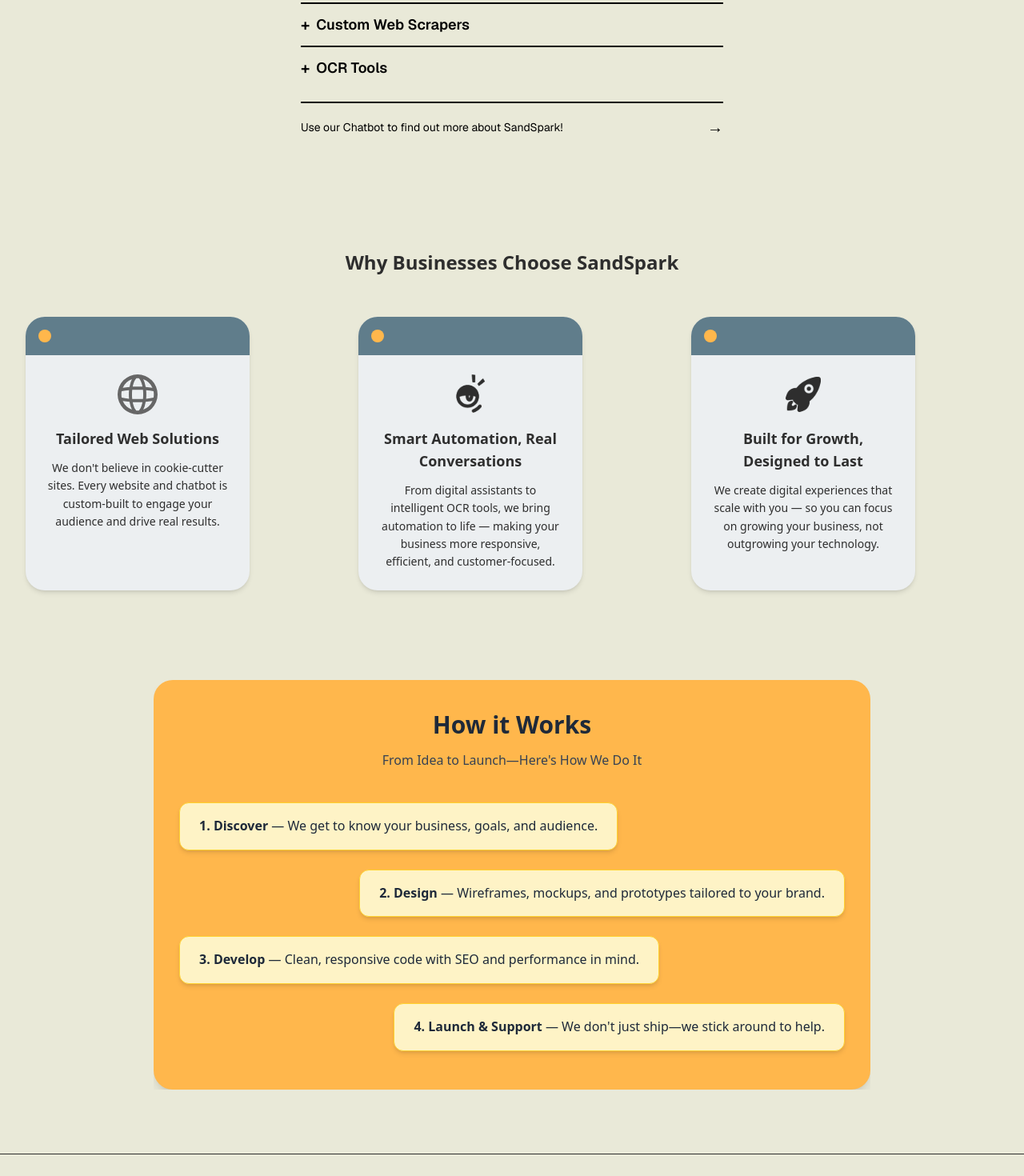
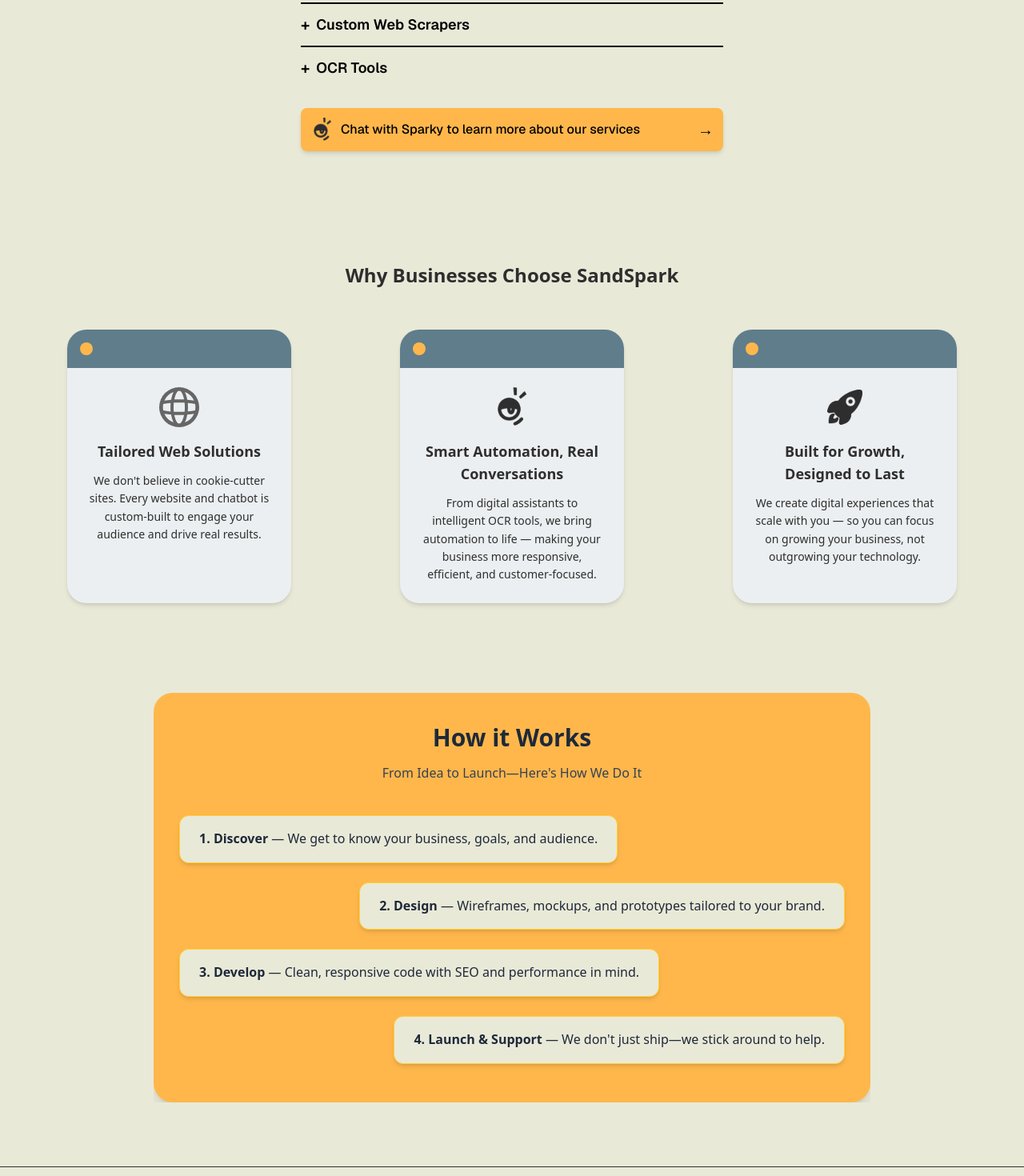
Before and after one commit to mohakh2/sandspark, a Next.js app: page / in a window 1280 px wide. Shown: the part 1520-2990 px from the top of the page at 80% size. Built offline with nearby package versions, Linux system fonts and the light colour scheme.

Commit message:
feat: enhance FeatureShowcase and HowItWorks components with improved styling; update ServiceAccordion to include chatbot image and refined layout

```diff
--- a/src/components/organisms/FeatureShowcase.tsx
+++ b/src/components/organisms/FeatureShowcase.tsx
@@ -34,7 +34,7 @@ export default function FeatureShowcase({ title, features }: FeatureShowcaseProp
     <section className="py-10 sm:py-16 w-full px-4" id="about">
       <div className="container mx-auto">
         <Heading size="md" className="text-center mb-6 sm:mb-12">{title}</Heading>
-        <div className="grid grid-cols-1 sm:grid-cols-2 lg:grid-cols-3 gap-6 sm:gap-8">
+        <div className="grid grid-cols-1 sm:grid-cols-2 lg:grid-cols-3 gap-6 sm:gap-8 justify-items-center">
           {features.map((feature, index) => (
             <FeatureCard
               key={index}
--- a/src/components/organisms/HowItWorks.tsx
+++ b/src/components/organisms/HowItWorks.tsx
@@ -32,7 +32,7 @@ export default function HowItWorks({ title, subtitle, steps }: HowItWorksProps)
                   key={step.number}
                   className={`flex ${index % 2 === 0 ? 'justify-start' : 'justify-end'}`}
                 >
-                  <div className="bg-amber-100 rounded-lg sm:rounded-xl px-4 sm:px-6 py-3 sm:py-4 shadow-md border border-amber-300 max-w-[90%] sm:max-w-[80%]">
+                  <div className="bg-[#E9E9D8] rounded-lg sm:rounded-xl px-4 sm:px-6 py-3 sm:py-4 shadow-md border border-amber-300 max-w-[90%] sm:max-w-[80%]">
                     <p className="text-gray-800 text-sm sm:text-base">
                       <span className="font-bold">{step.number}. {step.title}</span> — {step.description}
                     </p>
--- a/src/components/organisms/ServiceAccordion.tsx
+++ b/src/components/organisms/ServiceAccordion.tsx
@@ -1,6 +1,8 @@
 'use client'
 import { useState } from "react";
 import AccordionItem from "../molecules/AccordionItem";
+import Image from "next/image";
+import sparkySvg from "../../../public/sparky.svg";
 
 type ServiceData = {
   title: string
@@ -37,11 +39,14 @@ export default function ServiceAccordion({
         />
       ))}
       <div
-        className="border-t-2 border-black mt-4 pt-4 flex items-center justify-between text-sm cursor-pointer"
+        className="mt-6 p-3 flex items-center justify-between rounded-lg bg-[#FFB74C] hover:bg-[#FFD699] transition-colors cursor-pointer shadow-md"
         onClick={onChatbotClick}
       >
-        <span>Use our Chatbot to find out more about SandSpark!</span>
-        <span className="text-xl">→</span>
+        <div className="flex items-center gap-2">
+          <Image src={sparkySvg} alt="Sparky the Chatbot" width={30} height={30} />
+          <span className="font-medium">Chat with Sparky to learn more about our services</span>
+        </div>
+        <span className="text-xl font-bold">→</span>
       </div>
     </div>
   )
```
